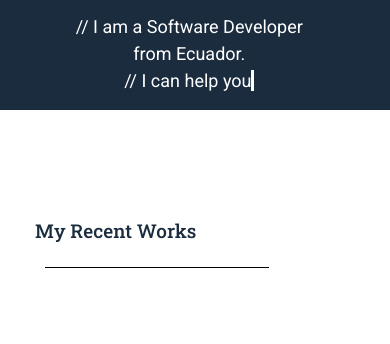
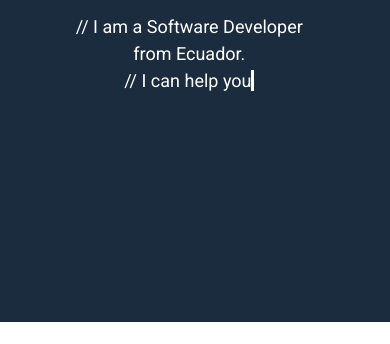
Before and after one commit to Alexoid1/Portafolio, a website: page index.html in a window 390 px wide. Shown: the part 500-844 px from the top of the page. Drawn offline with nearby package versions, Linux system fonts and the light colour scheme.

Commit message:
fix intro

```diff
--- a/css/style.css
+++ b/css/style.css
@@ -682,7 +682,7 @@ footer {
   }
 
   .intro {
-    height: 100%;
+    height: 750px;
   }
 
   .headTech {
```
